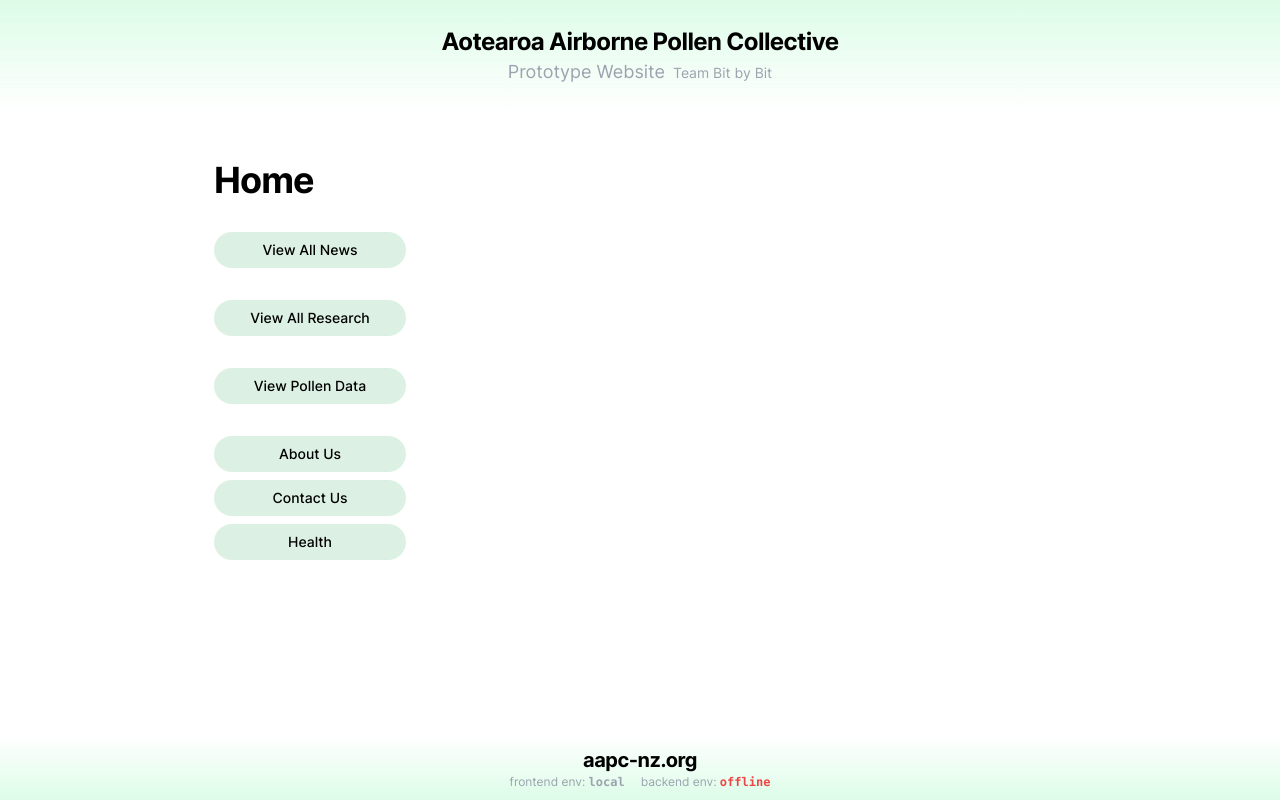
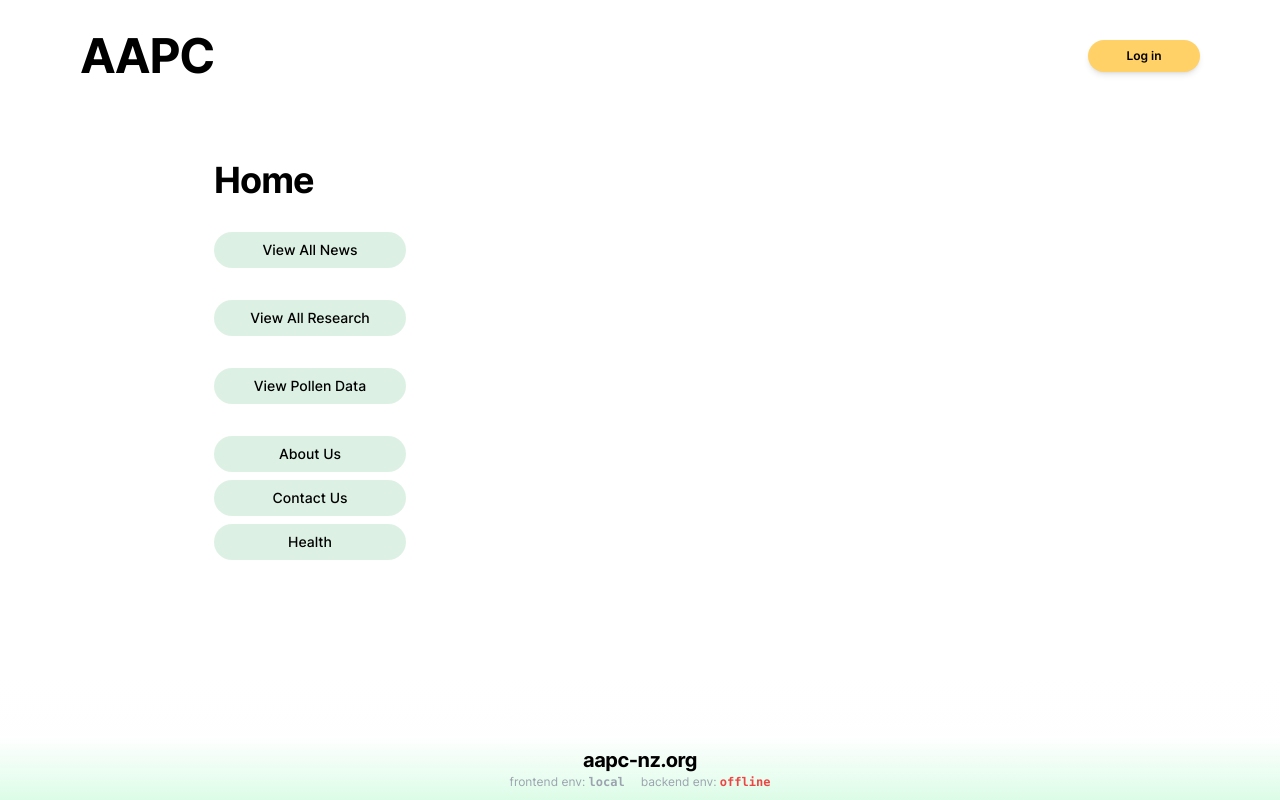
Before and after one commit to uoa-compsci399-s1-2024/capstone-project-2024-s1-team-15, a Next.js app in the folder frontend/: page / in a window 1280 px wide. Built offline with nearby package versions, Linux system fonts and the light colour scheme.

Commit message:
Revert "Revert "top nav edit""

```diff
--- a/frontend/app/components/Nav.tsx
+++ b/frontend/app/components/Nav.tsx
@@ -4,21 +4,26 @@ import Link from "next/link"
 export default function Nav(): React.JSX.Element {
     return (
         <nav>
-            <div className={"h-48 w-full fixed bg-gradient-to-b from-white -z-10"}></div>
-            <div className={`fixed h-28 w-full bg-gradient-to-b from-green-100 flex justify-center items-center z-50`}>
-                <Link href={"/"}>
-                    <div className={"py-6 px-12 flex-col flex justify-center items-center"}>
-                        <span className={"font-bold text-2xl text-black tracking-tight"}>
-                            Aotearoa Airborne Pollen Collective
-                        </span>
-                        <div className={"space-x-2"}>
-                            <span className={"text-secondary text-lg"}>Prototype Website</span>
-                            <span className={"text-secondary text-sm"}>Team Bit by Bit</span>
-                        </div>
-                    </div>
-                </Link>
+            <div className={`fixed h-28 w-full flex justify-between items-center z-50`}>
+                <div className={"pl-20"}>
+                    <span className={"font-bold text-5xl text-black tracking-tight"}>
+                        AAPC
+                    </span>
+                </div>
+                <div className={"pr-20"}>
+                    <Link href={"/login"}>
+                    <button
+                    className="py-2 px-6 rounded-full text-black font-semibold text-xs w-28 transition duration-300 ease-in-out shadow-md hover:shadow-lg transform hover:-translate-y-0.5 hover:scale-105"
+                    style={{
+                        backgroundColor: '#FFD166',
+                    }}
+                    >
+                        Log in
+                    </button>
+                    </Link>
+                </div>
             </div>
             <div className={`h-28`}></div>
         </nav>
-    )
+    );
 }
```
